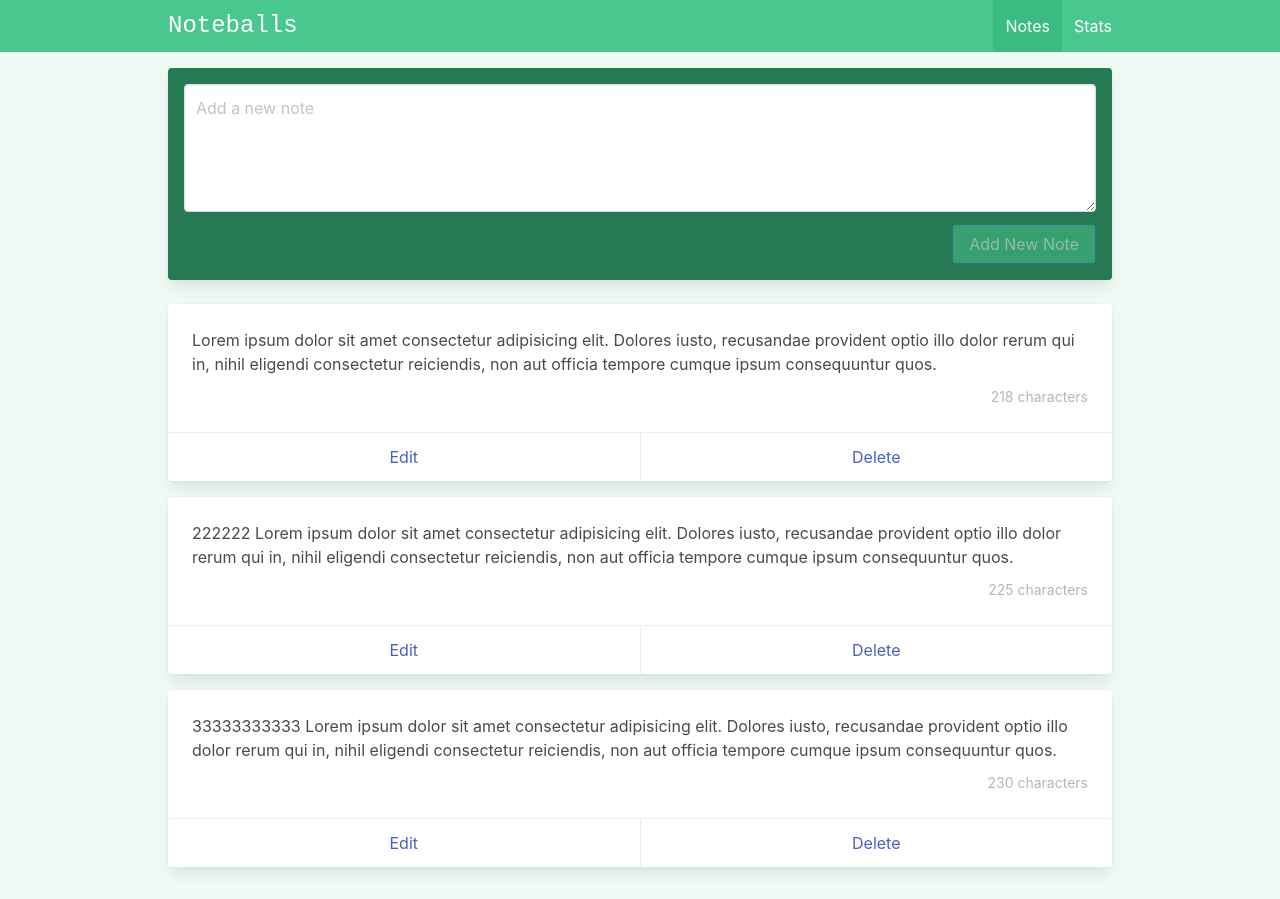
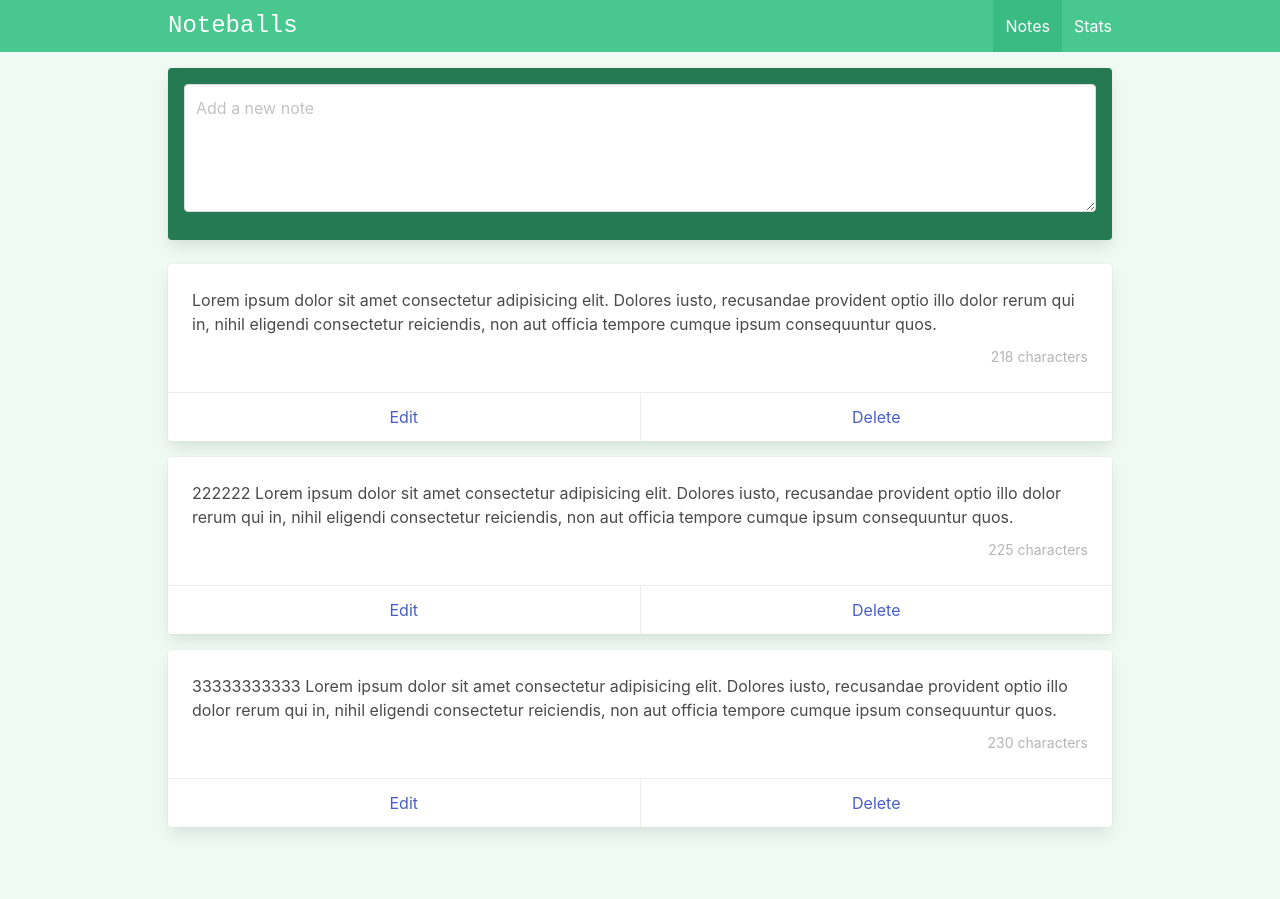
Before and after one commit to yashpwr/noteballs, a Vue app: page /#/ in a window 1280 px wide. After the commit the page ends 859 px from the top, so only its background shows below. Built offline with nearby package versions, Linux system fonts and the light colour scheme.

Commit message:
Reusable component - AddEditNote

```diff
--- /dev/null
+++ b/src/components/Notes/AddEditNote.vue
@@ -0,0 +1,18 @@
+<template>
+<div class="card has-background-success-dark p-4 mb-5">
+
+  <div class="field">
+    <div class="control">
+      <textarea class="textarea" placeholder="Add a new note" ref="newNoteRef" />
+    </div>
+  </div>
+
+  <div class="field is-grouped is-grouped-right">
+    <div class="control">
+      <slot name="buttons" />
+    </div>
+  </div>
+
+</div>
+
+</template>
--- a/src/views/ViewNotes.vue
+++ b/src/views/ViewNotes.vue
@@ -1,7 +1,7 @@
 <template>
 <div class="notes">
 
-  <div class="card has-background-success-dark p-4 mb-5">
+  <!-- <div class="card has-background-success-dark p-4 mb-5">
 
     <div class="field">
       <div class="control">
@@ -23,7 +23,12 @@
         >Add New Note</button>
       </div>
     </div>
-  </div>
+  </div> -->
+
+  <AddEditNote>
+    <template #buttons>
+    </template>
+  </AddEditNote>
 
 
   <Note
@@ -37,6 +42,7 @@
 <script setup>
 import { ref } from 'vue';
 import Note from '../components/Notes/Notes.vue'
+import AddEditNote from '../components/Notes/AddEditNote.vue'
 import { useStoreNotes } from '../stores/storeNotes';
 
 const storeNotes = useStoreNotes();
```
